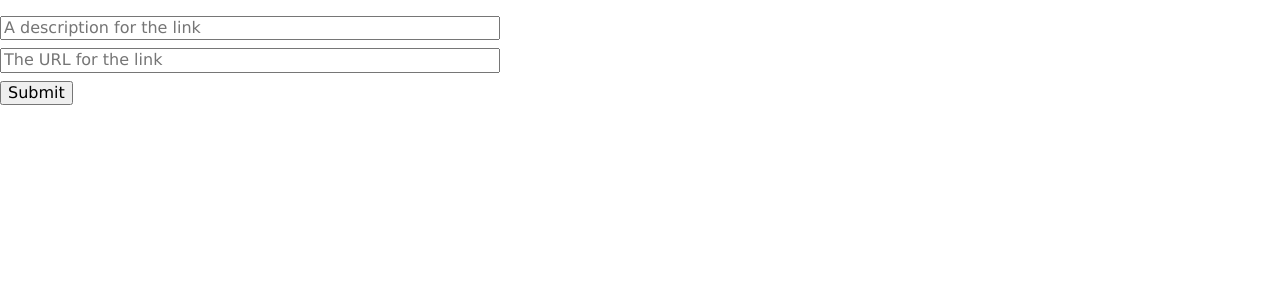
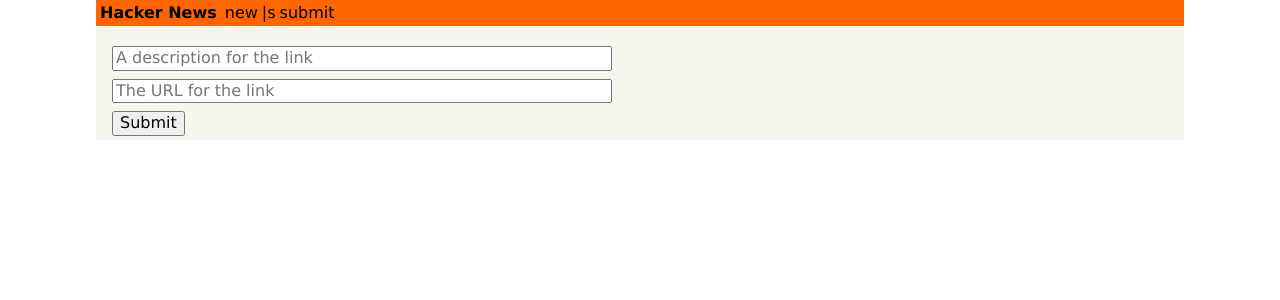
Before and after one commit to sandycamilo/graphQL-React, a React (Create React App) app: page /create in a window 1280 px wide. Shown: the top 300 px of the page. Built offline with nearby package versions, Linux system fonts and the light colour scheme.

Commit message:
mutations:creating links

```diff
--- a/package.json
+++ b/package.json
@@ -10,6 +10,8 @@
     "graphql": "^15.5.0",
     "react": "^17.0.2",
     "react-dom": "^17.0.2",
+    "react-router": "^5.2.0",
+    "react-router-dom": "^5.2.0",
     "react-scripts": "4.0.3",
     "web-vitals": "^1.0.1"
   },
--- a/src/components/App.js
+++ b/src/components/App.js
@@ -1,12 +1,26 @@
 import './../styles/App.css';
 import React, { Component } from 'react';
 import CreateLink from './CreateLink';
-// import LinkList from './LinkList';
+import Header from './Header';
+import LinkList from './LinkList';
+import { Switch, Route } from 'react-router-dom';
 
-class App extends Component {
-  render() {
-    return <CreateLink />;
-  }
-}
+const App = () => {
+ return (
+    <div className="center w85">
+      <Header />
+      <div className="ph3 pv1 background-gray">
+        <Switch>
+          <Route exact path="/" component={LinkList} />
+          <Route
+            exact
+            path="/create"
+            component={CreateLink}
+          />
+        </Switch>
+      </div>
+    </div>
+  );
+};
 
 export default App;
--- a/src/components/CreateLink.js
+++ b/src/components/CreateLink.js
@@ -1,5 +1,6 @@
 import React, { useState } from 'react';
 import { useMutation, gql } from '@apollo/client';
+import { useHistory } from 'react-router';
 
 const CREATE_LINK_MUTATION = gql`
   mutation PostMutation(
@@ -16,6 +17,8 @@
 `;
 
 const CreateLink = () => {
+  const history = useHistory();
+
   const [formState, setFormState] = useState({
     description: '',
     url: ''
@@ -25,7 +28,8 @@
     variables: {
       description: formState.description,
       url: formState.url
-    }
+    },
+    onCompleted: () => history.push('/')
   });
 
   return (
--- /dev/null
+++ b/src/components/Header.js
@@ -0,0 +1,26 @@
+import React from 'react';
+import { useHistory } from 'react-router';
+import { Link, withRouter } from 'react-router-dom';
+
+const Header = () => {
+  const history = useHistory();
+  return (
+    <div className="flex pa1 justify-between nowrap orange">
+      <div className="flex flex-fixed black">
+        <div className="fw7 mr1">Hacker News</div>
+        <Link to="/" className="ml1 no-underline black">
+          new
+        </Link>
+        <div className="ml1">|</div>s
+        <Link
+          to="/create"
+          className="ml1 no-underline black"
+        >
+          submit
+        </Link>
+      </div>
+    </div>
+  );
+};
+
+export default Header;
```
Also changed, not shown: src/index.js (+4 -3 lines), 1 other file (tests, documents, lock files or other folders).
